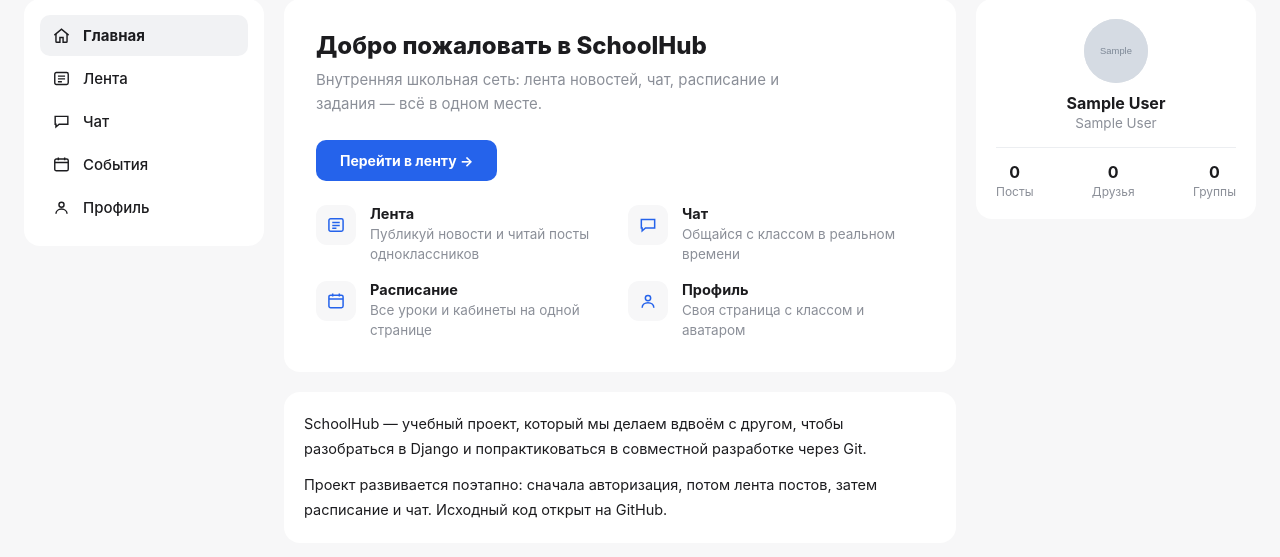
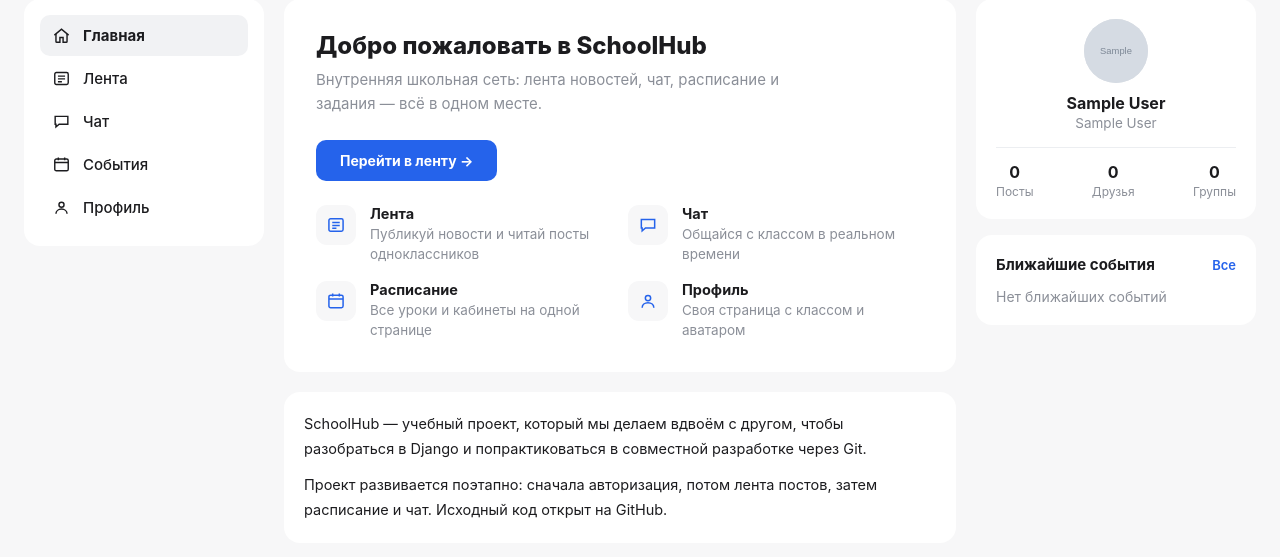
Before and after one commit to esipov117-commits/Schoolhub01, a Django app: page / in a window 1280 px wide. Shown: the part 98-655 px from the top of the page. Run offline with Django 5.2, Linux system fonts and the light colour scheme; a user stored in the database is signed in; tables that the repository leaves empty hold one stand-in row (values such as "Sample post"); grey boxes marked "Sample" are stand-in pictures.

Commit message:
Added upcoming events widget

```diff
--- a/users/templates/users/home.html
+++ b/users/templates/users/home.html
@@ -134,3 +134,23 @@
     </p>
 </div>
 {% endblock %}
+
+{% block sidebar_extra %}
+<div class="card">
+    <div class="card-header">
+        <div class="card-title">Ближайшие события</div>
+        <a href="/events/" class="card-link">Все</a>
+    </div>
+    {% for event in upcoming_events %}
+        <div style="margin-bottom: 14px;">
+            <div style="font-weight:600; font-size:14px;">{{ event.title }}</div>
+            <div style="color:var(--muted); font-size:13px;">{{ event.date }}</div>
+            {% if event.location %}
+                <div style="color:var(--muted); font-size:13px;">📍 {{ event.location }}</div>
+            {% endif %}
+        </div>
+    {% empty %}
+        <div style="color:var(--muted); font-size:14px;">Нет ближайших событий</div>
+    {% endfor %}
+</div>
+{% endblock %}
--- a/users/views.py
+++ b/users/views.py
@@ -4,6 +4,8 @@ from django.contrib.auth.decorators import login_required
 
 from .models import Profile
 from posts.models import Post
+from events.models import Event
+from django.utils import timezone
 
 
 def register(request):
@@ -25,9 +27,11 @@ def home(request):
 
     Profile.objects.get_or_create(user=request.user)
     recent_posts = Post.objects.all()[:3]
+    upcoming_events = Event.objects.filter(date__gte=timezone.now()).order_by('date')[:3]
 
     return render(request, 'users/home.html', {
-        'recent_posts': recent_posts
+        'recent_posts': recent_posts,
+        'upcoming_events': upcoming_events
     })
 
 
```
